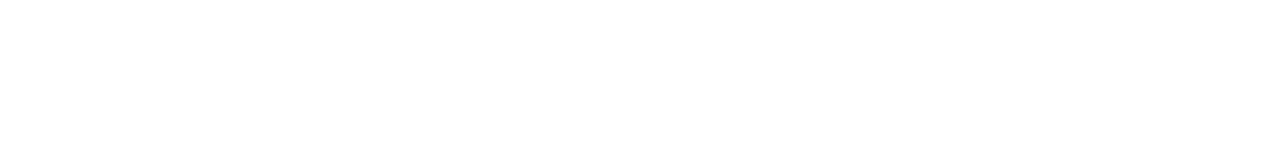
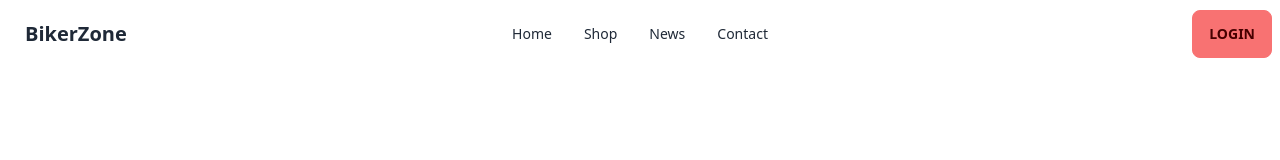
Before and after one commit to abushahed670/biker-zone-with-daisy, a plain HTML site: page index.html in a window 1280 px wide. Drawn offline with nearby package versions, Linux system fonts and the light colour scheme.

Commit message:
nav added

```diff
--- a/index.html
+++ b/index.html
@@ -13,6 +13,41 @@
 
 <body>
     <header>
+        <!-- navigation bar -->
+        <nav>
+            <div class="navbar bg-base-100">
+                <div class="navbar-start">
+                    <div class="dropdown">
+                        <label tabindex="0" class="btn btn-ghost lg:hidden">
+                            <svg xmlns="http://www.w3.org/2000/svg" class="h-5 w-5" fill="none" viewBox="0 0 24 24"
+                                stroke="currentColor">
+                                <path stroke-linecap="round" stroke-linejoin="round" stroke-width="2"
+                                    d="M4 6h16M4 12h8m-8 6h16" />
+                            </svg>
+                        </label>
+                        <ul tabindex="0"
+                            class="menu menu-sm dropdown-content mt-3 z-[1] p-2 shadow bg-base-100 rounded-box w-52">
+                            <li><a>Home</a></li>
+                            <li><a>Shop</a></li>
+                            <li><a>News</a></li>
+                            <li><a>Contact</a></li>
+                        </ul>
+                    </div>
+                    <a class="btn btn-ghost normal-case text-xl">BikerZone</a>
+                </div>
+                <div class="navbar-center hidden lg:flex">
+                    <ul class="menu menu-horizontal px-1">
+                        <li><a>Home</a></li>
+                        <li><a>Shop</a></li>
+                        <li><a>News</a></li>
+                        <li><a>Contact</a></li>
+                    </ul>
+                </div>
+                <div class="navbar-end">
+                    <a class="btn btn-error">login</a>
+                </div>
+            </div>
+        </nav>
 
     </header>
     <main>
```
